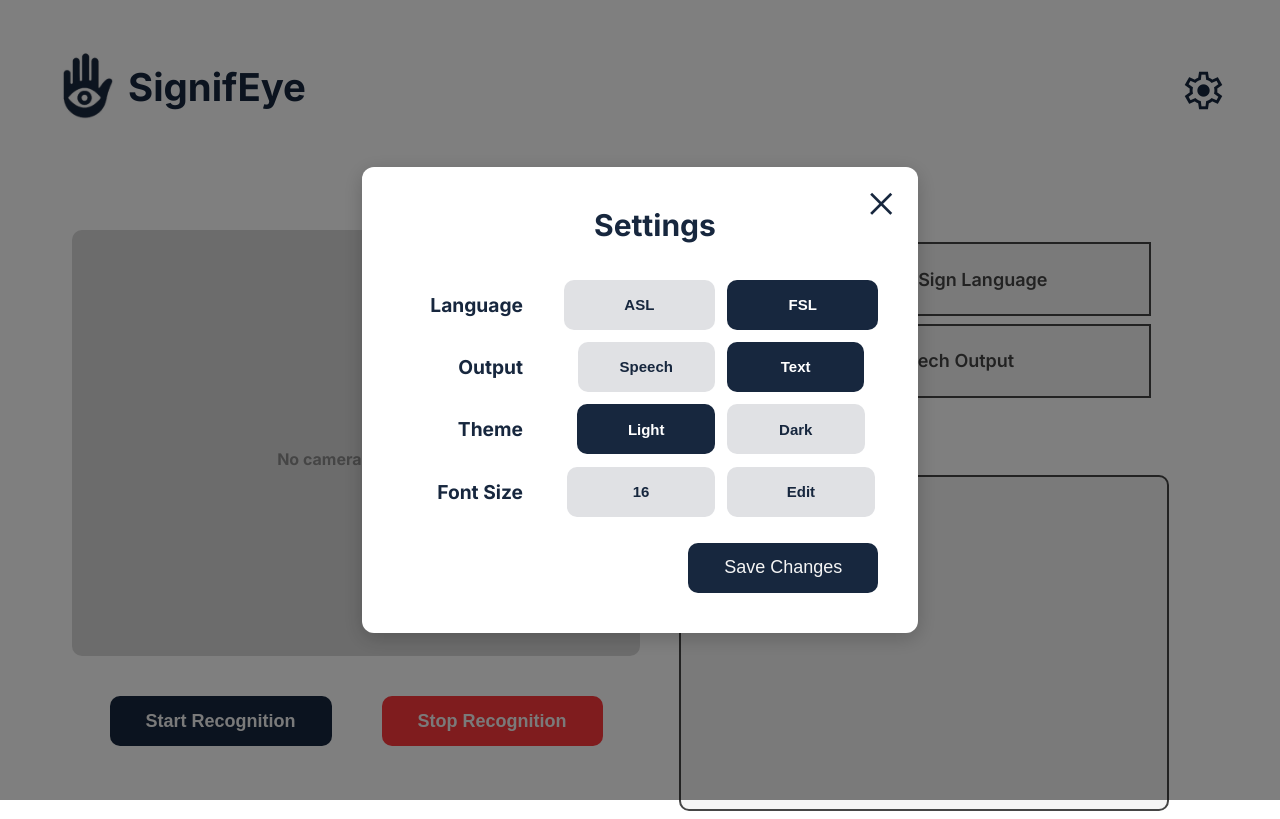
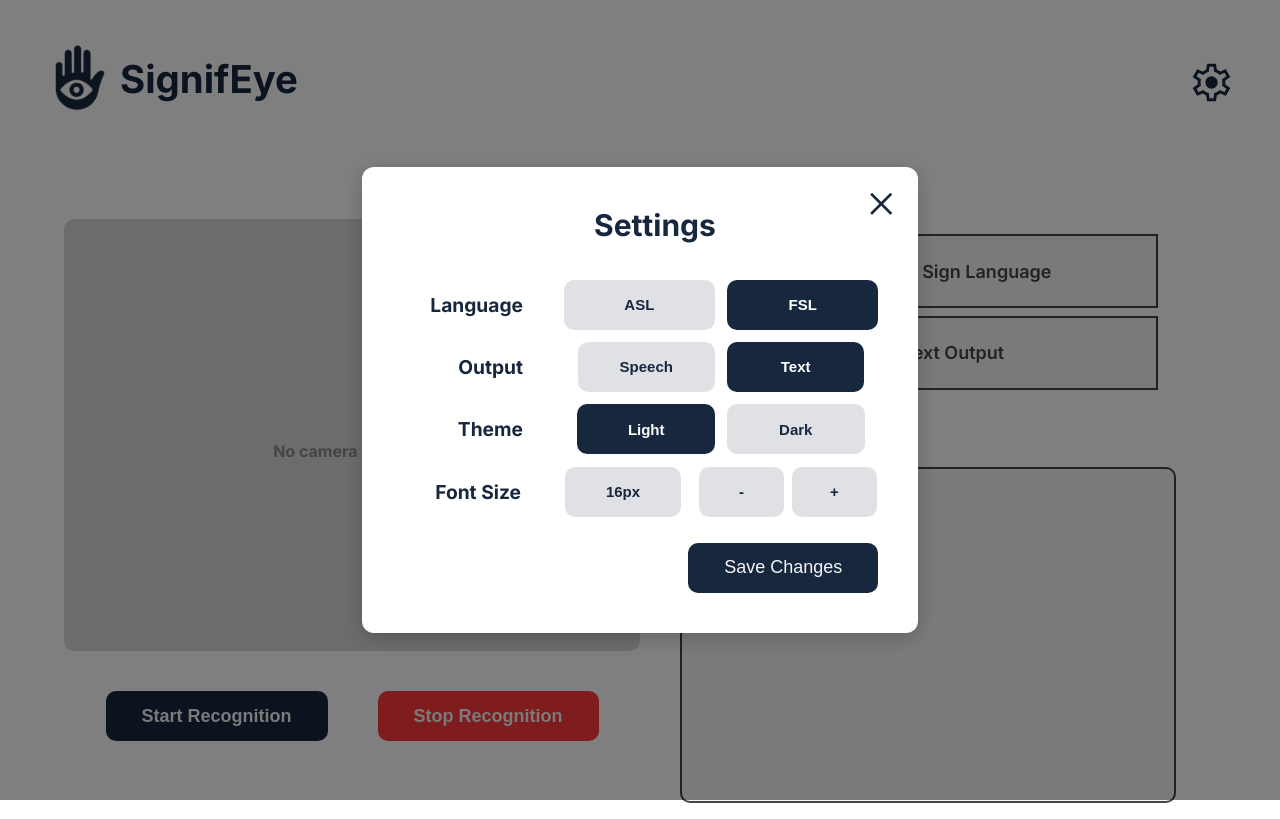
Before and after one commit to mccvliqht/signifeye-capstone, a React (Vite) app: page / in a window 1280 px wide. Both pictures are taken after a click on the button "settings". Built offline with nearby package versions, Linux system fonts and the light colour scheme; the HTML template or start-up script is replaced by a standard one.

Commit message:
darkmode_draft

```diff
--- a/src/App.jsx
+++ b/src/App.jsx
@@ -8,17 +8,20 @@ import "./styles.css";
 function App() {
   const [isSettingsOpen, setIsSettingsOpen] = useState(false);
 
+  // SAVED (applied only when the user clicks Save Changes)
   const [selectedLang, setSelectedLang] = useState("FSL");
   const [selectedOutput, setSelectedOutput] = useState("Text");
   const [selectedTheme, setSelectedTheme] = useState("Light");
+  const [fontSize, setFontSize] = useState(16);
 
   return (
-    <div>
+    // root container with theme class -> CSS variables will style the whole page
+    <div className={`app ${selectedTheme === "Dark" ? "dark-mode" : "light-mode"}`}>
       <Header onOpenSettings={() => setIsSettingsOpen(true)} />
 
-      <main>
+      <main className="main-content">
         <CameraSection />
-        <OutputSection />
+        <OutputSection lang={selectedLang} output={selectedOutput} fontSize={fontSize} />
       </main>
 
       {isSettingsOpen && (
@@ -27,10 +30,13 @@ function App() {
           savedLang={selectedLang}
           savedOutput={selectedOutput}
           savedTheme={selectedTheme}
-          onSave={(lang, output, theme) => {
+          savedFontSize={fontSize}
+          onSave={(lang, output, theme, font) => {
+            // apply all at once only when Save Changes pressed
             setSelectedLang(lang);
             setSelectedOutput(output);
             setSelectedTheme(theme);
+            setFontSize(font);
             setIsSettingsOpen(false);
           }}
         />
--- a/src/components/output-section.jsx
+++ b/src/components/output-section.jsx
@@ -1,18 +1,32 @@
-function OutputSection() {
+import React from "react";
+
+function OutputSection({ lang = "FSL", output = "Text", fontSize = 16 }) {
+  const isFSL = lang === "FSL";
+  const flagSrc = isFSL ? "/img/ph-flag.webp" : "/img/us-flag.webp";
+  const langText = isFSL ? "Filipino Sign Language" : "American Sign Language";
+
+  const isText = output === "Text";
+  const outputIcon = isText ? "description" : "volume_up";
+  const outputLabel = isText ? "Text Output" : "Speech Output";
+
   return (
     <div className="output-section">
       <div className="output-controls">
         <div className="language-area">
-          <img src="/img/ph-flag.webp" alt="flag" />
-          <p id="langauge-text">Filipino Sign Language</p>
+          <img src={flagSrc} alt={langText + " flag"} />
+          <p id="language-text">{langText}</p>
         </div>
+
         <div className="output-type">
-          <span className="material-symbols-outlined">volume_up</span>
-          <p id="output">Speech Output</p>
+          <span className="material-symbols-outlined">{outputIcon}</span>
+          <p id="output">{outputLabel}</p>
         </div>
       </div>
+
       <div className="text-output-display">
-        <p id="output-text">Text output...</p>
+        <p id="output-text" style={{ fontSize: `${fontSize}px` }}>
+          {isText ? "Text output..." : "🔊 Speech output will play..."}
+        </p>
       </div>
     </div>
   );
--- a/src/components/settings.jsx
+++ b/src/components/settings.jsx
@@ -1,57 +1,120 @@
-import {useState} from 'react';
+import { useState } from "react";
 
-function Settings ({ onClose, savedLang, savedOutput, savedTheme, onSave }) {
-
+function Settings({
+  onClose,
+  savedLang = "FSL",
+  savedOutput = "Text",
+  savedTheme = "Light",
+  savedFontSize = 16,
+  onSave,
+}) {
+  // draft values (local) — only applied when Save clicked
   const [draftLang, setDraftLang] = useState(savedLang);
   const [draftOutput, setDraftOutput] = useState(savedOutput);
   const [draftTheme, setDraftTheme] = useState(savedTheme);
+  const [draftFont, setDraftFont] = useState(savedFontSize);
 
   return (
     <div className="settings-overlay">
       <div className="settings">
         <div className="settings-title">
           <h2>Settings</h2>
-                <span className="material-symbols-outlined" onClick={onClose}>close</span>
+          <span className="material-symbols-outlined close-btn" onClick={onClose}>
+            close
+          </span>
         </div>
 
         <div className="settings-control">
-
-                {/* Language Selection */}
+          {/* Language */}
           <div className="settings-btn">
             <h3>Language</h3>
-                    <button className={draftLang === "ASL" ? "active" : ""}
-              onClick={() => setDraftLang("ASL")}>ASL</button>
-                    <button className={draftLang === "FSL" ? "active" : ""}
-              onClick={() => setDraftLang("FSL")}>FSL</button>
+            <button
+              className={draftLang === "ASL" ? "active" : ""}
+              onClick={() => setDraftLang("ASL")}
+            >
+              ASL
+            </button>
+            <button
+              className={draftLang === "FSL" ? "active" : ""}
+              onClick={() => setDraftLang("FSL")}
+            >
+              FSL
+            </button>
           </div>
 
-                {/* Output Selection */}
+          {/* Output */}
           <div className="settings-btn">
             <h3>Output</h3>
-                    <button className={draftOutput === "Speech" ? "active" : ""}
-              onClick={() => setDraftOutput("Speech")}>Speech</button>
-                    <button className={draftOutput === "Text" ? "active" : ""}
-              onClick={() => setDraftOutput("Text")}>Text</button>
+            <button
+              className={draftOutput === "Speech" ? "active" : ""}
+              onClick={() => setDraftOutput("Speech")}
+            >
+              Speech
+            </button>
+            <button
+              className={draftOutput === "Text" ? "active" : ""}
+              onClick={() => setDraftOutput("Text")}
+            >
+              Text
+            </button>
           </div>
 
-                {/* Theme Selection */}
+          {/* Theme */}
           <div className="settings-btn">
             <h3>Theme</h3>
-                    <button className={draftTheme === "Light" ? "active" : ""}
-              onClick={() => setDraftTheme("Light")}>Light</button>
-                    <button className={draftTheme === "Dark" ? "active" : ""}
-              onClick={() => setDraftTheme("Dark")}>Dark</button>
+            <button
+              className={draftTheme === "Light" ? "active" : ""}
+              onClick={() => setDraftTheme("Light")}
+            >
+              Light
+            </button>
+            <button
+              className={draftTheme === "Dark" ? "active" : ""}
+              onClick={() => setDraftTheme("Dark")}
+            >
+              Dark
+            </button>
           </div>
 
-                {/* Font Size Selection */}
-                <div className="settings-btn">
+          {/* Font Size — number display (left) + square +/- buttons (right) */}
+          <div className="settings-btn font-size-row">
             <h3>Font Size</h3>
-                    <button className="font-display">16</button>
-                    <button className="font-size-btn">Edit</button>
+
+            {/* Number display — same look as other buttons but non-interactive */}
+            <button
+              id="font-display"
+              disabled
+              aria-disabled="true"
+            >
+              {draftFont}px
+            </button>
+
+            {/* Square controls */}
+            <div className="font-size-controls">
+              <button
+                id="font-decrement"
+                aria-label="Decrease font size"
+                onClick={() => setDraftFont((prev) => Math.max(12, prev - 1))}
+              >
+                -
+              </button>
+
+              <button
+                id="font-increment"
+                aria-label="Increase font size"
+                onClick={() => setDraftFont((prev) => Math.min(40, prev + 1))}
+              >
+                +
+              </button>
+            </div>
           </div>
 
-                <button id="save-btn" onClick={() => onSave(draftLang, draftOutput, draftTheme)}>Save Changes</button>
-
+          <button
+            id="save-btn"
+            onClick={() => onSave(draftLang, draftOutput, draftTheme, draftFont)}
+          >
+            Save Changes
+          </button>
         </div>
       </div>
     </div>
--- a/src/styles.css
+++ b/src/styles.css
@@ -3,10 +3,75 @@
     --red-btn-bg: FF383C;
     --bg-color: #F9F9F9;
     --dark-color: #454545;
+    --dbg-color: #121212;
+    --dpt-color: #E0E0E0;
     --light-color: #F5F5F5;
     --light-btn-bg: #e0e1e4;
     --stop-btn-bg: #FF383C;
     --border-radius: 10px;
+}
+
+/* DARK THEME */
+/* Dark theme wrapper */
+.app {
+  min-height: 100vh; /* gawin siyang full height */
+  width: 100%;
+}
+
+.app.dark-mode header,
+.app.dark-mode main,
+.app.dark-mode .settings {
+  background-color: transparent; /* para sumabay sa parent bg */
+}
+
+.app.dark-mode {
+  background-color: var(--dbg-color);
+  color: var(--dpt-color);
+
+}
+
+/* Para sa header at buttons */
+.app.dark-mode header {
+  background-color: var(--dbg-color);
+  color: var(--dpt-color);
+}
+
+.app.dark-mode button {
+  background-color: #333;
+  color: var(--dpt-color);
+}
+
+.app.dark-mode button.active {
+  background-color: #555;
+}
+
+.app.dark-mode .output-section {
+  background: var(--dbg-color);
+}
+
+.app.dark-mode .text-output-display,
+.app.dark-mode .output-section .output-controls .language-area,
+.app.dark-mode .output-section .output-controls .output-type {
+  background: #333;
+  border: 1px solid #555;
+}
+
+.app.dark-mode .output-section .output-controls .output-type p,
+.app.dark-mode .output-section .output-controls .language-area p,
+.app.dark-mode .output-section .output-controls .output-type .material-symbols-outlined {
+  color: var(--dpt-color);
+}
+
+.app.dark-mode .settings-logo button{
+    border: none;
+    background: none;
+    color: var(--dpt-color);
+}
+
+html, body {
+  margin: 0;
+  padding: 0;
+  height: 100%;
 }
 
 body {
@@ -190,7 +255,6 @@ main {
     color: var(--dark-color);
 }
 
-
 .output-section .text-output-display {
     width: 80%;
     max-width: 750px;
@@ -312,3 +376,47 @@ main {
 .settings-control #save-btn:hover {
     background-color: var(--dark-color);
 }
+
+/* --- Font size row layout --- */
+.font-size-row {
+  display: flex;
+  align-items: center;
+  gap: 12px;
+}
+
+#font-display {
+    border-radius: var(--border-radius);
+    border: none;
+    padding: .5em;
+    width: clamp(90px, 15vw, 180px);
+    height: clamp(25px, 4vw, 50px);
+    font-size: clamp(15px, 1vw, 20px);
+    background-color: var(--light-btn-bg);
+    color: var(--main-color);
+    font-weight:550;
+}
+
+.font-size-controls {
+  display: flex;
+  gap: 8px;
+  margin-left: 6px;
+}
+
+#font-decrement,
+#font-increment {
+    border-radius: var(--border-radius);
+    border: none;
+    padding: .5em;
+    width: clamp(45px, 15vw, 85px);
+    height: clamp(12px, 4vw, 50px);
+    font-size: clamp(15px, 1vw, 20px);
+    background-color: var(--light-btn-bg);
+    color: var(--main-color);
+    font-weight:550;
+}
+
+#font-decrement:hover,
+#font-increment:hover {
+  background-color: var(--main-color);
+  color: var(--light-color);
+}
```
Also changed, not shown: public/img/logo.png, public/img/us-flag.webp (added). Lines whose indentation alone changed are shown as unchanged.
